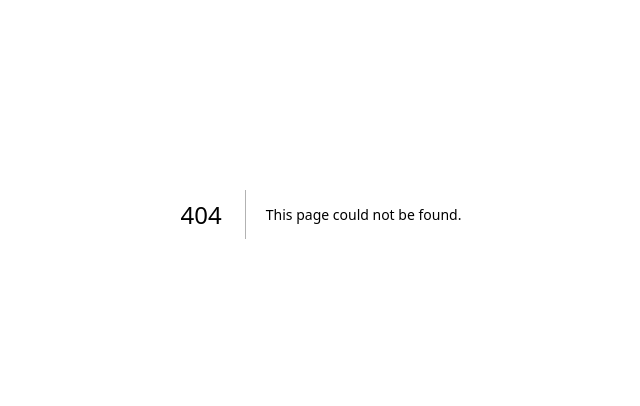
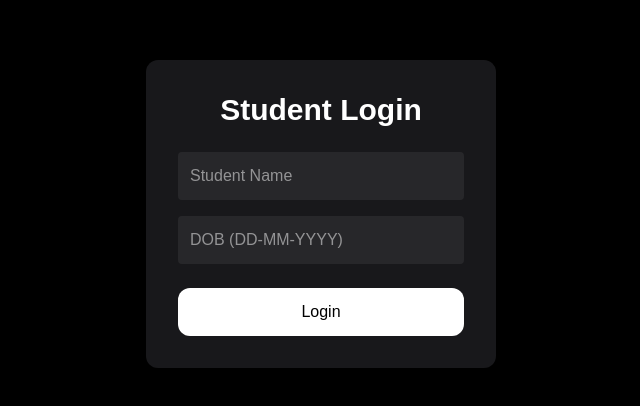
Before and after one commit to LAB-102-Tit-Srijan/LAB-102-INNOVATORS, a Next.js app: page /login in a window 1280 px wide. Before the commit this address had no page. Shown: the part 186-592 px from the top of the page, without its empty margins (319-959 px from the left). Built offline with nearby package versions, Linux system fonts and the light colour scheme.

Commit message:
Add login and marketplace pages, remove upload page

```diff
--- /dev/null
+++ b/app/login/page.tsx
@@ -0,0 +1,61 @@
+"use client";
+import { useState } from "react";
+
+const students = [
+  { name: "Aarav Sharma", dob: "14-03-2004", password: "Aarav@123" },
+  { name: "Priya Verma", dob: "22-07-2003", password: "Priya@123" },
+  { name: "Rohan Mehta", dob: "09-11-2004", password: "Rohan@123" },
+  { name: "Sneha Iyer", dob: "17-01-2005", password: "Sneha@123" },
+  { name: "Aditya Rao", dob: "30-08-2003", password: "Aditya@123" },
+];
+
+export default function LoginPage() {
+  const [name, setName] = useState("");
+  const [dob, setDob] = useState("");
+
+  const handleLogin = () => {
+    const user = students.find(
+      (s) => s.name === name && s.dob === dob
+    );
+
+    if (!user) {
+      alert("Invalid Name or DOB ❌");
+      return;
+    }
+
+    window.location.href = "/marketplace";
+  };
+
+  return (
+    <main className="min-h-screen flex items-center justify-center bg-black text-white">
+      <div className="bg-zinc-900 p-8 rounded-xl w-[350px]">
+
+        <h1 className="text-3xl font-bold mb-6 text-center">
+          Student Login
+        </h1>
+
+        <input
+          type="text"
+          placeholder="Student Name"
+          className="w-full mb-4 p-3 rounded bg-zinc-800"
+          onChange={(e) => setName(e.target.value)}
+        />
+
+        <input
+          type="text"
+          placeholder="DOB (DD-MM-YYYY)"
+          className="w-full mb-6 p-3 rounded bg-zinc-800"
+          onChange={(e) => setDob(e.target.value)}
+        />
+
+        <button
+          onClick={handleLogin}
+          className="w-full bg-white text-black py-3 rounded-xl"
+        >
+          Login
+        </button>
+
+      </div>
+    </main>
+  );
+}
--- /dev/null
+++ b/app/marketplace/page.tsx
@@ -0,0 +1,29 @@
+export default function Marketplace() {
+  const items = [
+    { name: "Engineering Drawing Kit", price: "₹500" },
+    { name: "Roller Scale", price: "₹150" },
+    { name: "Scientific Calculator", price: "₹800" },
+    { name: "Workshop Tools Set", price: "₹1200" },
+    { name: "First Year Books Set", price: "₹1000" },
+  ];
+
+  return (
+    <main className="min-h-screen bg-black text-white p-10">
+      <h1 className="text-4xl font-bold mb-8">
+        Marketplace
+      </h1>
+
+      <div className="grid grid-cols-2 gap-6">
+        {items.map((item, index) => (
+          <div
+            key={index}
+            className="border border-zinc-700 p-6 rounded-xl"
+          >
+            <h2 className="text-xl font-semibold">{item.name}</h2>
+            <p className="text-zinc-400 mt-2">{item.price}</p>
+          </div>
+        ))}
+      </div>
+    </main>
+  );
+}
--- a/app/upload/page.tsx
+++ /dev/null
@@ -1,38 +0,0 @@
-"use client";
-import { useState } from "react";
-
-export default function UploadPage() {
-  const [file, setFile] = useState<File | null>(null);
-
-  const handleFileChange = (e: any) => {
-    setFile(e.target.files[0]);
-  };
-
-  const handleClick = () => {
-    if (!file) {
-      alert("Please select a file first");
-      return;
-    }
-
-    alert("File selected: " + file.name);
-  };
-
-  return (
-    <main className="min-h-screen bg-black text-white p-10">
-      <h1 className="text-4xl font-bold mb-6">
-        Upload Marketplace Item
-      </h1>
-
-      <div className="border border-zinc-700 rounded-xl p-10">
-        <input type="file" onChange={handleFileChange} />
-
-        <button
-          onClick={handleClick}
-          className="mt-6 bg-white text-black px-6 py-3 rounded-xl"
-        >
-          Analyze with AI
-        </button>
-      </div>
-    </main>
-  );
-}
```
